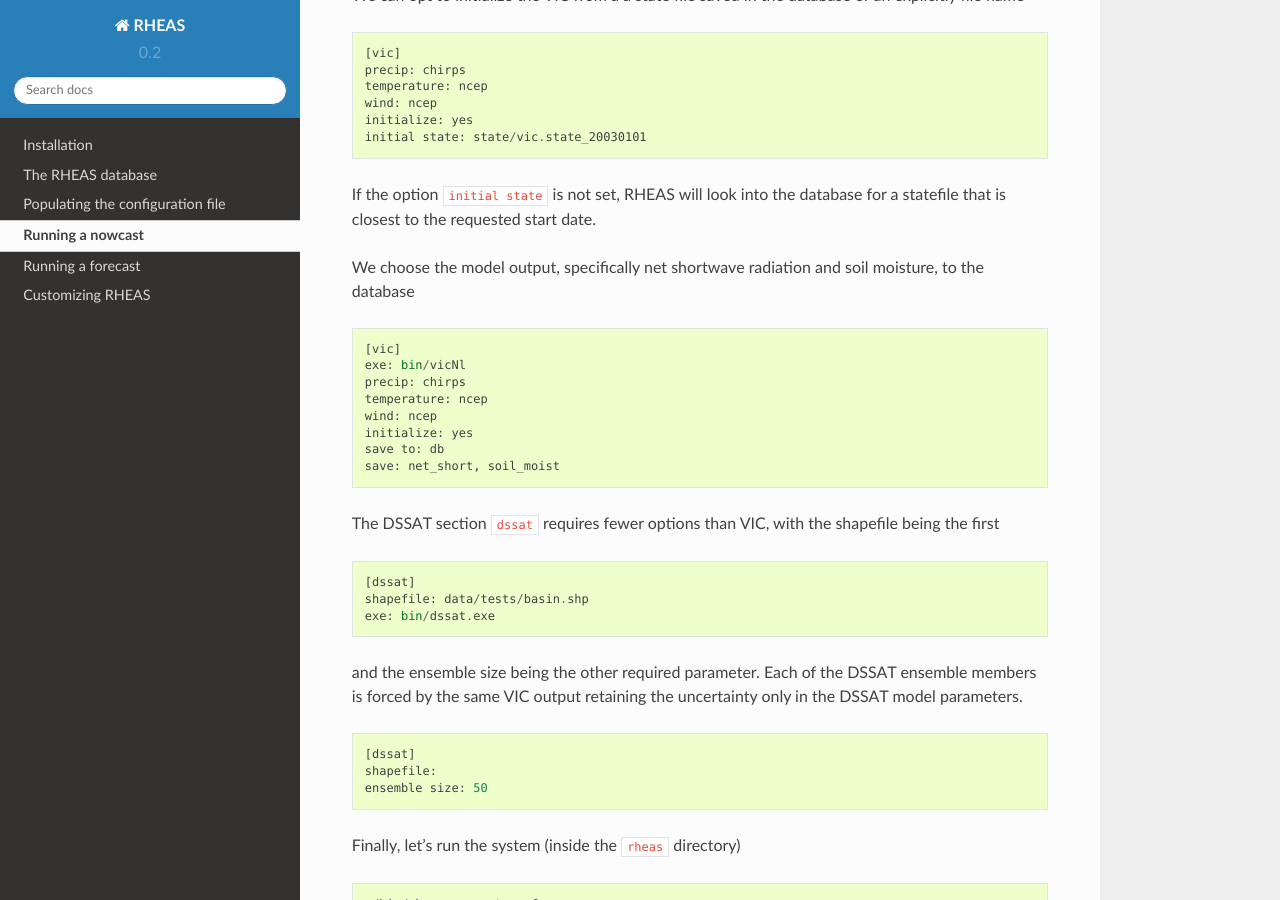
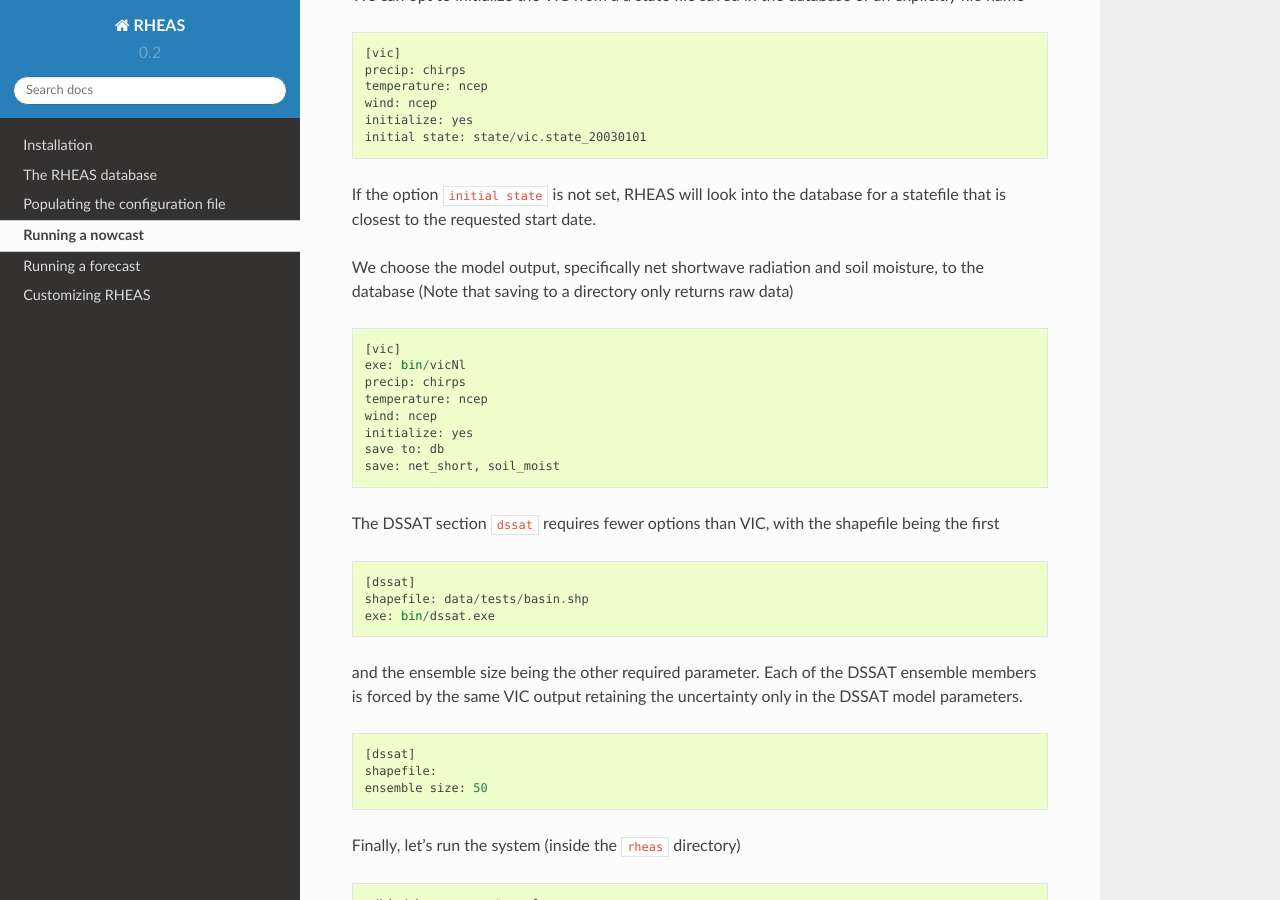
Before and after one commit to nasa/RHEAS, a Sphinx documentation site: the page built from doc/nowcast.rst, in a window 1280 px wide and 900 px high, scrolled down 1478 px. Built offline with Sphinx 7.4.7 and the Read the Docs theme 2.0.0, drawn with Linux system fonts in a browser that asks for light colours; formulas are drawn with MathJax 3.

Commit message:
Update nowcast.rst
quick note on saving to a directory

```diff
--- a/doc/nowcast.rst
+++ b/doc/nowcast.rst
@@ -78,7 +78,7 @@ These are all the necessary options to define our forecast simulation. Then we n
 
 .. compound::
 
-   We choose the model output, specifically net shortwave radiation and soil moisture, to the database ::
+   We choose the model output, specifically net shortwave radiation and soil moisture, to the database (Note that saving to a directory only returns raw data) ::
 
     [vic]
     exe: bin/vicNl
```
